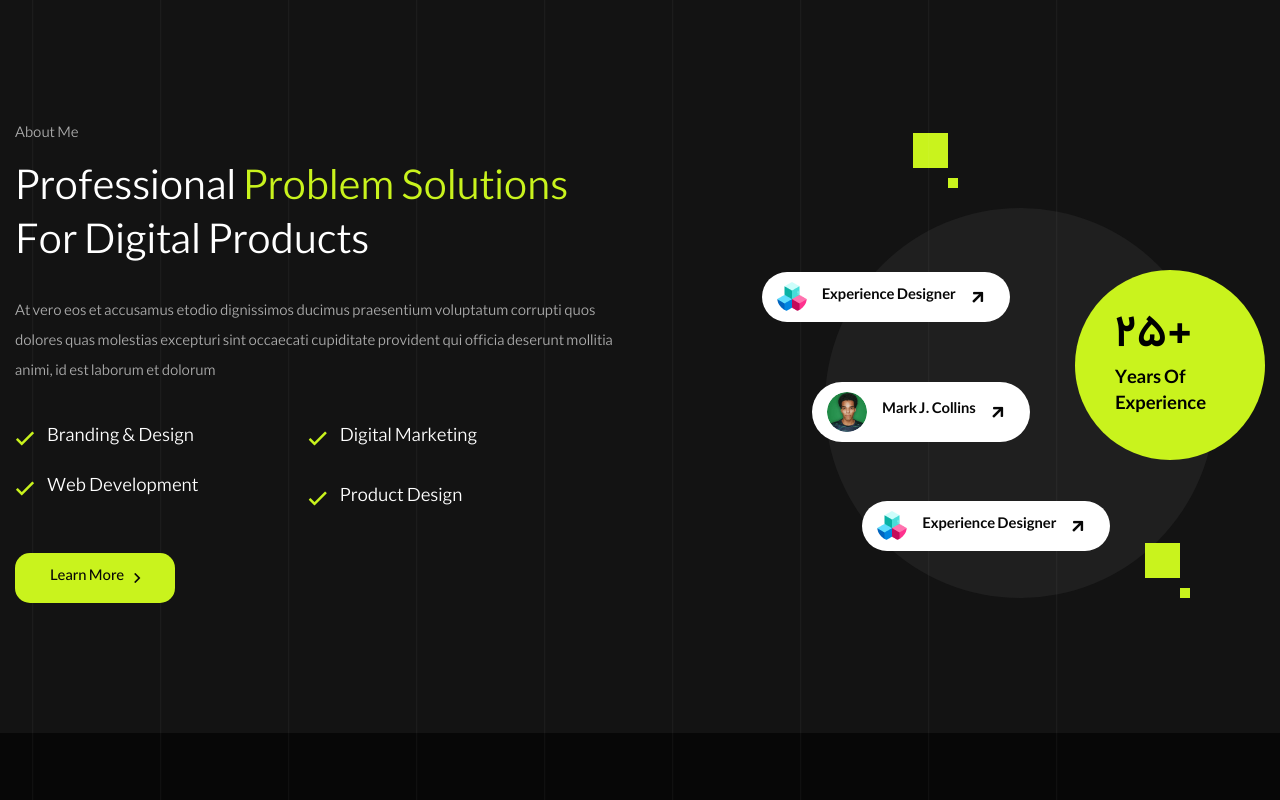
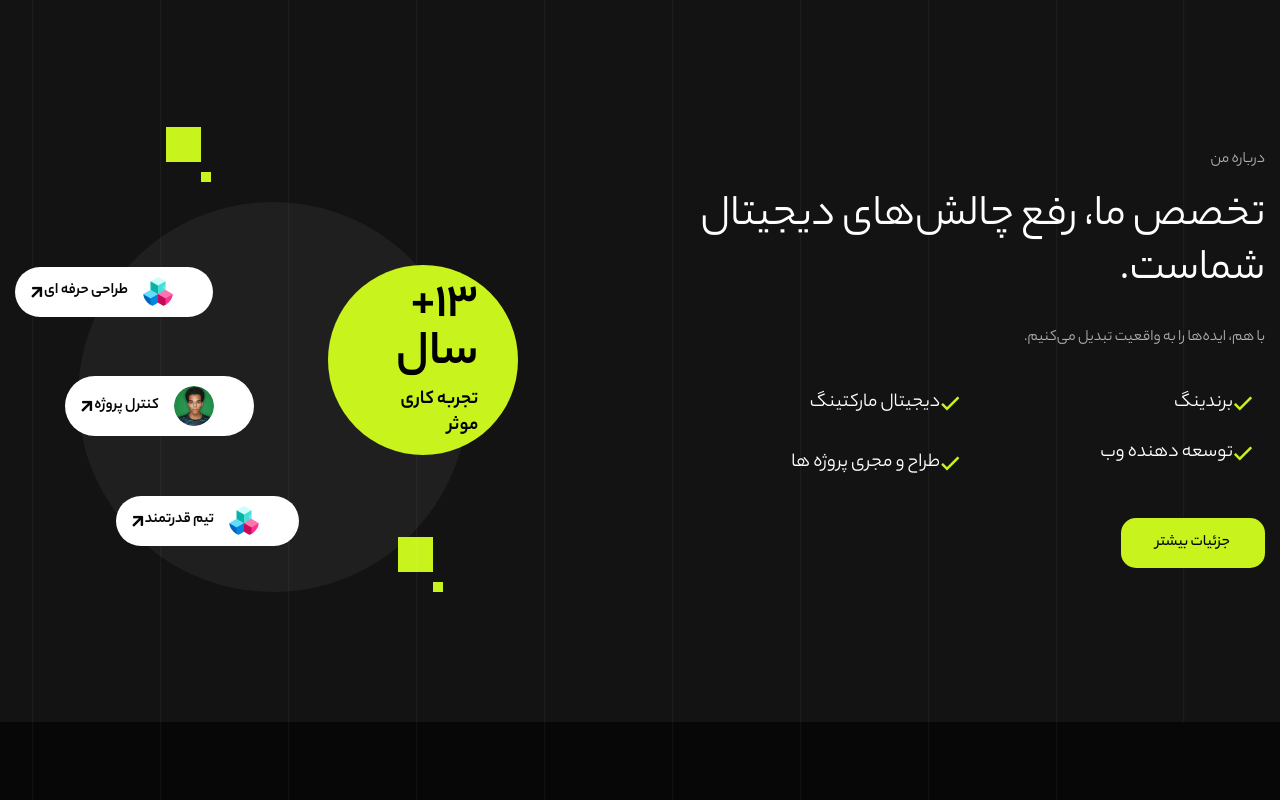
Before and after one commit to ahmadi98ir/react-template, a Next.js app: page /about in a window 1280 px wide. Shown: the part 1060-1860 px from the top of the page. Built offline with nearby package versions, Linux system fonts and the light colour scheme.

Commit message:
AbuteMe_Page

```diff
--- a/app/about/page.js
+++ b/app/about/page.js
@@ -7,15 +7,15 @@ import NoxfolioLayout from "@/layout/NoxfolioLayout";
 import Link from "next/link";
 
 export const metadata = {
-  title: "About Me",
+  title: "درباره من",
 };
 
 const About = () => {
   return (
     <NoxfolioLayout>
-      <PageBanner pageName={"About Me"} />
+      <PageBanner pageName={"درباره من"} />
 
-      <div className="about-main-image-area pt-40">
+      <div dir="rtl" className="about-main-image-area pt-40">
         <div className="container">
           <div className="about-main-image wow fadeInUp delay-0-5s">
             <img src="assets/images/about/about-page.jpg" alt="About Page" />
@@ -23,33 +23,29 @@ const About = () => {
         </div>
       </div>
       {/* About Page Area start */}
-      <section className="about-page-area py-130 rpy-100 rel z-1">
+      <section dir="rtl" className="about-page-area py-130 rpy-100 rel z-1">
         <div className="container">
           <div className="row align-items-center justify-content-between">
             <div className="col-lg-6">
               <div className="about-page-content-part rel z-2 rmb-55">
                 <div className="section-title mb-35 wow fadeInUp delay-0-2s">
-                  <span className="sub-title mb-15">About Me</span>
+                  <span className="sub-title mb-15">درباره من</span>
                   <h2>
-                    Professional <span>Problem Solutions</span> For Digital
-                    Products
+                  تخصص ما، رفع چالش‌های دیجیتال شماست.
                   </h2>
                   <p>
-                    At vero eos et accusamus etodio dignissimos ducimus
-                    praesentium voluptatum corrupti quos dolores quas molestias
-                    excepturi sint occaecati cupiditate provident qui officia
-                    deserunt mollitia animi, id est laborum et dolorum
+                  با هم، ایده‌ها را به واقعیت تبدیل می‌کنیم.
                   </p>
                 </div>
                 <ul className="list-style-one two-column pb-30 wow fadeInUp delay-0-2s">
-                  <li>Branding &amp; Design</li>
-                  <li>Digital Marketing</li>
-                  <li>Web Development</li>
-                  <li>Product Design</li>
+                  <li>برندینگ</li>
+                  <li>دیجیتال مارکتینگ</li>
+                  <li>توسعه دهنده وب</li>
+                  <li>طراح و مجری پروژه ها</li>
                 </ul>
                 <Link legacyBehavior href="/">
                   <a className="theme-btn wow fadeInUp delay-0-2s">
-                    Learn More <i className="far fa-angle-right" />
+                    جزئیات بیشتر
                   </a>
                 </Link>
               </div>
@@ -57,22 +53,22 @@ const About = () => {
             <div className="col-xl-5 col-lg-6">
               <div className="about-right-part wow fadeInLeft delay-0-3s">
                 <div className="experience-years">
-                  <b>25+</b>
-                  <h5>Years Of Experience</h5>
+                  <b>13+ سال</b>
+                  <h5> تجربه کاری موثر</h5>
                 </div>
                 <div className="about-btn one wow fadeInRight delay-0-4s">
                   <img src="assets/images/about/btn-image1.png" alt="Image" />
-                  <h6>Experience Designer</h6>
+                  <h6>طراحی حرفه ای</h6>
                   <i className="fas fa-arrow-right" />
                 </div>
                 <div className="about-btn two wow fadeInRight delay-0-5s">
                   <img src="assets/images/about/btn-image2.png" alt="Image" />
-                  <h6>Mark J. Collins</h6>
+                  <h6>کنترل پروژه</h6>
                   <i className="fas fa-arrow-right" />
                 </div>
                 <div className="about-btn three wow fadeInRight delay-0-4s">
                   <img src="assets/images/about/btn-image1.png" alt="Image" />
-                  <h6>Experience Designer</h6>
+                  <h6>تیم قدرتمند</h6>
                   <i className="fas fa-arrow-right" />
                 </div>
                 <div className="dot-shape one">
@@ -127,8 +123,7 @@ const About = () => {
               <div className="faq-content-part rel z-2">
                 <div className="section-title mb-40 wow fadeInUp delay-0-4s">
                   <h2>
-                    Professional Solutions For Your <span>Digital Product</span>{" "}
-                    Design and development
+                   برای توسعه کسب و کار شما، راهکار های ویژه ای داریم.
                   </h2>
                 </div>
                 <Faq />
--- a/components/About.js
+++ b/components/About.js
@@ -2,7 +2,7 @@ import Counter from "./Counter";
 
 const About = () => {
   return (
-    <section id="about" className="about-area rel z-1">
+    <section dir="rtl" id="about" className="about-area rel z-1">
       <div className="for-bgc-black py-130 rpy-100">
         <div className="container">
           <div className="row gap-100 align-items-center">
@@ -11,8 +11,7 @@ const About = () => {
                 <div className="section-title mb-35 wow fadeInUp delay-0-2s">
                   <span className="sub-title mb-15">About Me</span>
                   <h2>
-                    Professional <span>Problem Solutions</span> For Digital
-                    Products
+                  تخصص ما، رفع چالش‌های دیجیتال شماست.
                   </h2>
                   <p>
                     At vero eos et accusamus etodio dignissimos ducimus
--- a/layout/Menu.js
+++ b/layout/Menu.js
@@ -21,13 +21,13 @@ const MultiMenu = () => {
         <a href="#">پروژه ها</a>
         <ul>
           <li>
-            <Link href="/projects">project Grid</Link>
+            <Link href="/projects"> خاتمه یافته</Link>
           </li>
           <li>
-            <Link href="/projects-masonry">projects masonry</Link>
+            <Link href="/projects-masonry"> در حال ساخت</Link>
           </li>
           <li>
-            <Link href="/project-details">projects details</Link>
+            <Link href="/project-details"> آتی</Link>
           </li>
         </ul>
         <DropdownBtn />
@@ -36,10 +36,10 @@ const MultiMenu = () => {
         <a href="#">وبلاگ</a>
         <ul>
           <li>
-            <Link href="/blog">blog standard</Link>
+            <Link href="/blog"> هوش مصنوعی</Link>
           </li>
           <li>
-            <Link href="/blog-details">blog details</Link>
+            <Link href="/blog-details">تازه ها</Link>
           </li>
         </ul>
         <DropdownBtn />
```
Also changed, not shown: app/contact/page.js (+5 -5 lines).
